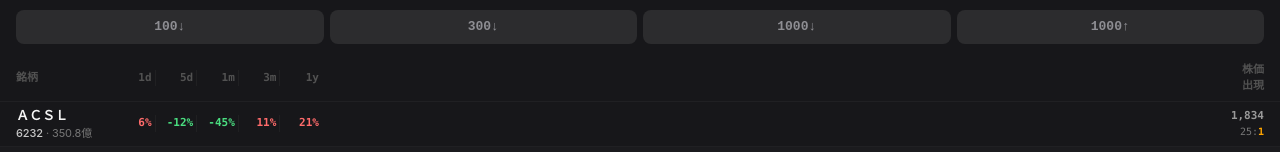
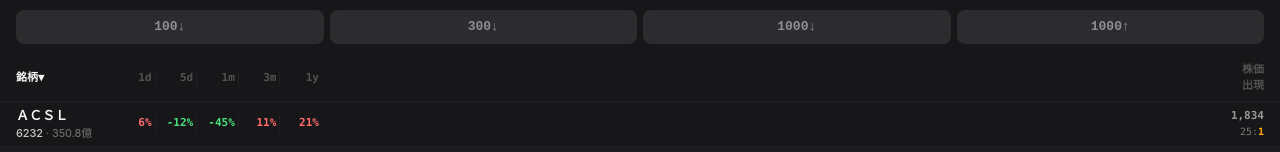
Before and after one commit to biriyani0141/turnover-detector, a Next.js app in the folder web/: page /popular in a window 1280 px wide. Shown: the part 138-290 px from the top of the page. Built offline with nearby package versions, Linux system fonts and the light colour scheme.

Commit message:
feat: 列ヘッダソート機能 (銘柄リセット/リターン/出現S高 ▼▲トグル)

```diff
--- a/web/src/app/_components/StockRow.tsx
+++ b/web/src/app/_components/StockRow.tsx
@@ -54,14 +54,41 @@ const rowGrid: CSSProperties = {
   borderBottom: "1px solid rgba(255,255,255,0.04)",
 };
 
-export function StockRowHeader() {
+export interface StockRowHeaderProps {
+  sortKey?: string;
+  sortDir?: "asc" | "desc";
+  onSort?: (key: string) => void;
+}
+
+const PERIOD_COLS = [
+  { label: "1d", key: "d1" },
+  { label: "5d", key: "d5" },
+  { label: "1m", key: "m1" },
+  { label: "3m", key: "m3" },
+  { label: "1y", key: "y1" },
+] as const;
+
+export function StockRowHeader({ sortKey, sortDir, onSort }: StockRowHeaderProps = {}) {
+  const arrow = (key: string) => {
+    if (sortKey !== key) return "";
+    return sortDir === "desc" ? "▼" : "▲";
+  };
+  const col = (key: string): string => (sortKey === key ? "#f5f5f5" : "#525252");
+  const ptr: CSSProperties = onSort ? { cursor: "pointer", userSelect: "none" } : {};
+
   return (
     <div style={{ ...rowGrid, paddingTop: 6, paddingBottom: 6 }}>
-      <div style={{ fontSize: 11, fontWeight: 700, color: "#525252", fontFamily: monoFont }}>銘柄</div>
+      <div
+        style={{ fontSize: 11, fontWeight: 700, color: col("turnover"), fontFamily: monoFont, ...ptr }}
+        onClick={() => onSort?.("turnover")}
+      >
+        銘柄{sortKey === "turnover" ? "▼" : ""}
+      </div>
       <div style={{ display: "flex", width: "13rem" }}>
-        {["1d", "5d", "1m", "3m", "1y"].map((label, i, arr) => (
+        {PERIOD_COLS.map(({ label, key }, i, arr) => (
           <div
-            key={label}
+            key={key}
+            onClick={() => onSort?.(key)}
             style={{
               width: "2.6rem",
               textAlign: "right",
@@ -69,12 +96,12 @@ export function StockRowHeader() {
               fontSize: 11,
               fontWeight: 700,
               fontFamily: monoFont,
-              color: "#525252",
-              borderRight:
-                i < arr.length - 1 ? "1px solid rgba(255,255,255,0.04)" : undefined,
+              color: col(key),
+              borderRight: i < arr.length - 1 ? "1px solid rgba(255,255,255,0.04)" : undefined,
+              ...ptr,
             }}
           >
-            {label}
+            {label}{arrow(key)}
           </div>
         ))}
       </div>
@@ -86,11 +113,15 @@ export function StockRowHeader() {
           fontSize: 11,
           fontWeight: 700,
           fontFamily: monoFont,
-          color: "#525252",
         }}
       >
-        <span>株価</span>
-        <span>出現</span>
+        <span style={{ color: "#525252" }}>株価</span>
+        <span
+          style={{ color: col("occ"), ...ptr }}
+          onClick={() => onSort?.("occ")}
+        >
+          出現{arrow("occ")}
+        </span>
       </div>
     </div>
   );
--- a/web/src/app/popular/page.tsx
+++ b/web/src/app/popular/page.tsx
@@ -20,6 +20,9 @@ type Excluded = { code: string; name: string; reason: string };
 
 const WIN_OPTIONS = [25, 50, 100, 200] as const;
 type Win = (typeof WIN_OPTIONS)[number];
+
+type SortKey = "turnover" | "d1" | "d5" | "m1" | "m3" | "y1" | "occ";
+type SortDir = "asc" | "desc";
 
 const CAP_FILTERS = [
   { label: "100↓", key: "le100" },
@@ -46,6 +49,8 @@ export default function PopularPage() {
   const [err, setErr] = useState<string | null>(null);
   const [win, setWin] = useState<Win>(25);
   const [capFilter, setCapFilter] = useState<CapFilter>("all");
+  const [sortKey, setSortKey] = useState<SortKey>("turnover");
+  const [sortDir, setSortDir] = useState<SortDir>("desc");
 
   useEffect(() => {
     Promise.all([
@@ -71,15 +76,47 @@ export default function PopularPage() {
       .catch((e) => setErr(String(e)));
   }, []);
 
+  const handleSort = (key: string) => {
+    const k = key as SortKey;
+    if (k === "turnover") {
+      setSortKey("turnover");
+      setSortDir("desc");
+    } else if (k === sortKey) {
+      setSortDir((d) => (d === "desc" ? "asc" : "desc"));
+    } else {
+      setSortKey(k);
+      setSortDir("desc");
+    }
+  };
+
   const rows = useMemo(() => {
     if (!allData) return null;
     const excludedCodes = new Set(excluded.map((e) => e.code));
-    return allData
+    const filtered = allData
       .filter((r) => !excludedCodes.has(r.code))
-      .filter((r) => applyCapFilter(r, capFilter))
-      .sort((a, b) => (b[`turnover_${win}`] ?? 0) - (a[`turnover_${win}`] ?? 0))
-      .slice(0, 50);
-  }, [allData, excluded, win, capFilter]);
+      .filter((r) => applyCapFilter(r, capFilter));
+
+    const KEY_MAP: Record<SortKey, (r: Row) => number | null> = {
+      turnover: (r) => r[`turnover_${win}`] ?? null,
+      occ:      (r) => r[`stophigh_${win}`] ?? null,
+      d1:       (r) => r.ret_1d,
+      d5:       (r) => r.ret_5d,
+      m1:       (r) => r.ret_1m,
+      m3:       (r) => r.ret_3m,
+      y1:       (r) => r.ret_1y,
+    };
+
+    const nullFallback = sortKey === "turnover" || sortDir === "desc" ? -Infinity : Infinity;
+    const getter = KEY_MAP[sortKey];
+
+    filtered.sort((a, b) => {
+      const va = getter(a) ?? nullFallback;
+      const vb = getter(b) ?? nullFallback;
+      return sortDir === "desc" ? vb - va : va - vb;
+    });
+
+    return filtered.slice(0, 50);
+  }, [allData, excluded, win, capFilter, sortKey, sortDir]);
 
   if (err) return <pre className="p-4 text-red-600">ERROR: {err}</pre>;
   if (!rows) return <div className="p-4">loading...</div>;
@@ -142,7 +179,7 @@ export default function PopularPage() {
 
       {/* リスト */}
       <div style={{ backgroundColor: "#17171a" }}>
-        <StockRowHeader />
+        <StockRowHeader sortKey={sortKey} sortDir={sortDir} onSort={handleSort} />
         {rows.map((r, i) => (
           <StockRow
             key={r.code}
```
